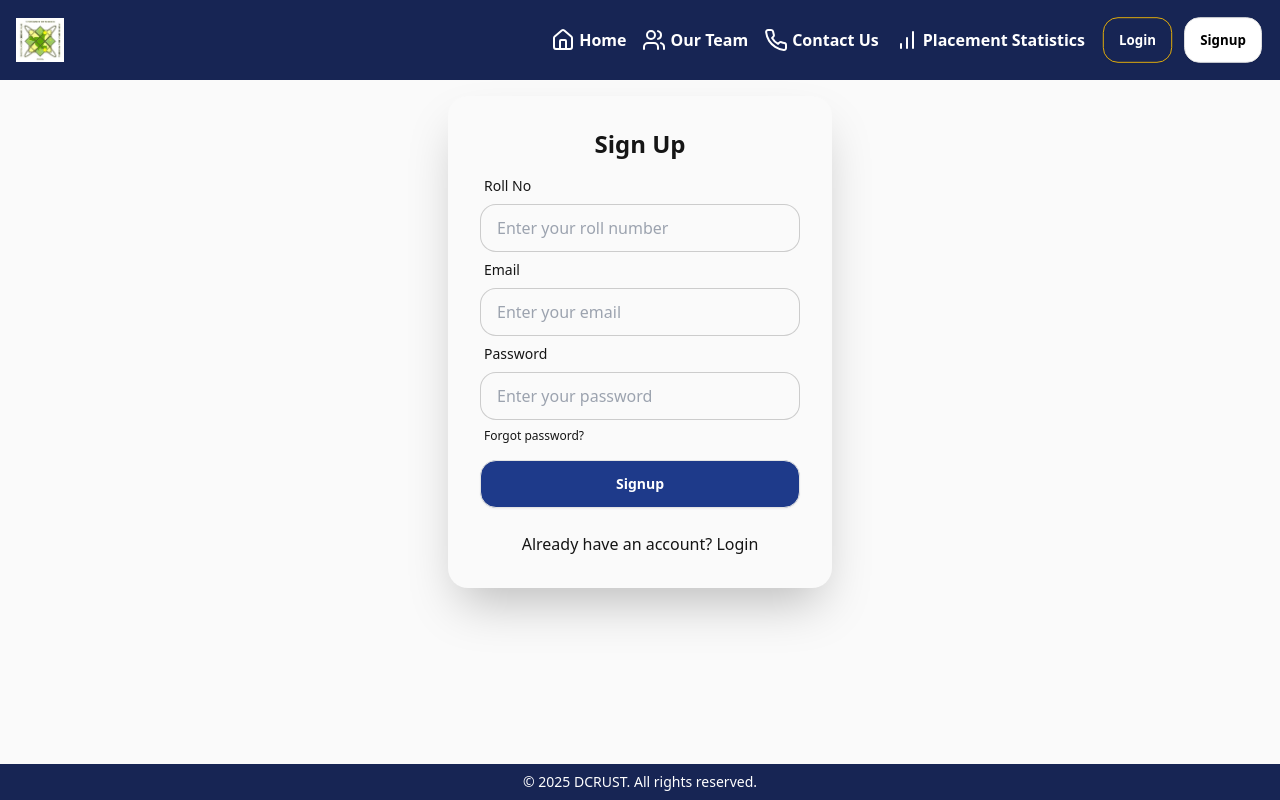
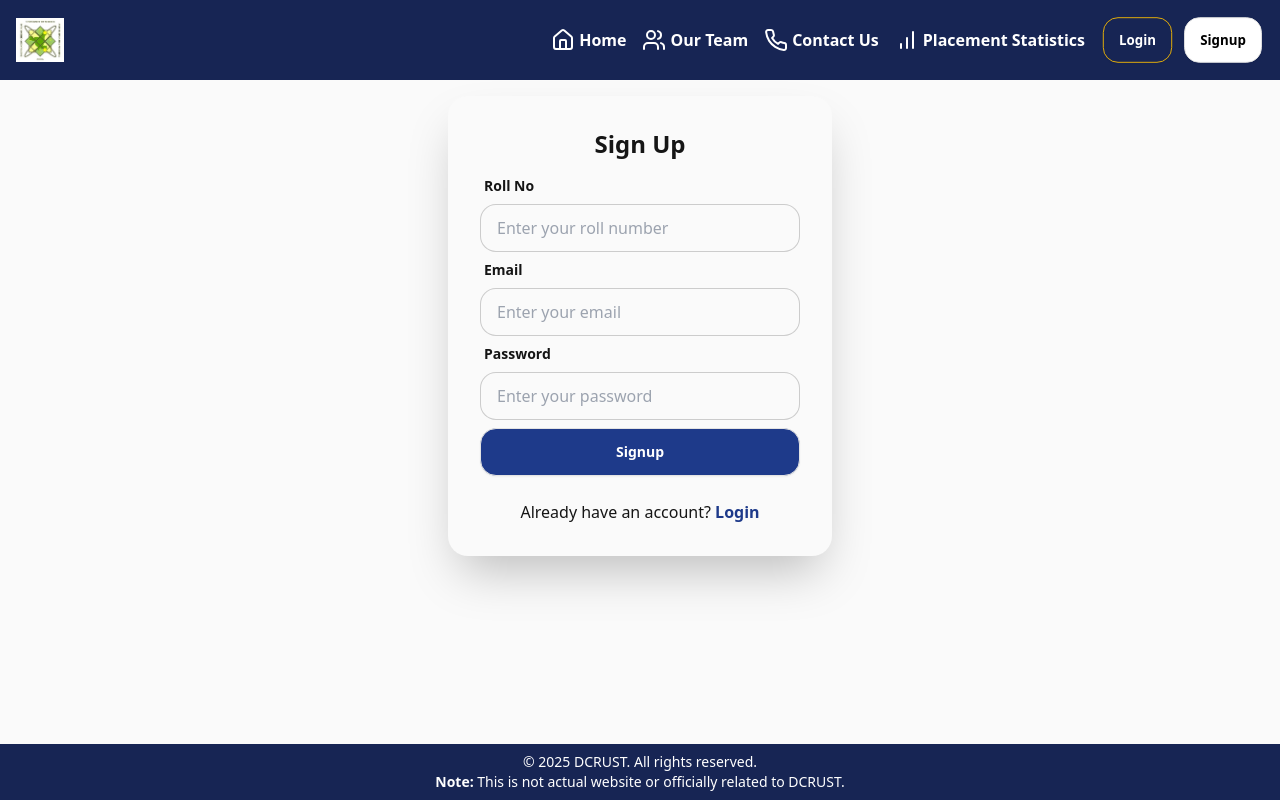
Before and after one commit to devil-1964/Project2024, a React (Vite) app in the folder client/: page /signup in a window 1280 px wide. Built offline with nearby package versions, Linux system fonts and the light colour scheme.

Commit message:
changes done

```diff
--- a/client/package.json
+++ b/client/package.json
@@ -12,6 +12,7 @@
   "dependencies": {
     "axios": "^1.7.8",
     "chart.js": "^4.4.7",
+    "daisyui": "^4.12.20",
     "jwt-decode": "^4.0.0",
     "lucide-react": "^0.454.0",
     "moment": "^2.30.1",
@@ -27,7 +28,6 @@
     "@types/react-dom": "^18.3.0",
     "@vitejs/plugin-react": "^4.3.1",
     "autoprefixer": "^10.4.20",
-    "daisyui": "^4.12.10",
     "eslint": "^9.9.0",
     "eslint-plugin-react": "^7.35.0",
     "eslint-plugin-react-hooks": "^5.1.0-rc.0",
--- a/client/src/layouts/RootLayout.jsx
+++ b/client/src/layouts/RootLayout.jsx
@@ -28,7 +28,7 @@ const RootLayout = () => {
                 } else {
                     // Token is valid
                     setIsRole(decodedToken.role)
-                    console.log(isRole)
+                    // console.log(isRole)
                     setIsAuthenticated(true);
                 }
             } catch (error) {
@@ -133,6 +133,7 @@ const RootLayout = () => {
             <footer className="bg-blue-950 text-white py-2 absolute bottom-0 w-full ">
                 <div className="max-w-7xl mx-auto text-center">
                     <p className="text-sm">© {new Date().getFullYear()} DCRUST. All rights reserved.</p>
+                    <p className="text-sm"><span className='font-semibold'>Note:</span> This is not actual website or officially related to DCRUST.</p>
                 </div>
             </footer>
         </div>
--- a/client/src/pages/JobList.jsx
+++ b/client/src/pages/JobList.jsx
@@ -189,8 +189,8 @@ const JobList = ({ userRole, isId }) => {
                             <span>{job.location}</span>
                         </div>
 
-                        {isAdmin ? (
-                            <div className="flex gap-4 mt-4">
+                        {isAdmin ? (<>
+                            <div className="flex  gap-4 mt-4">
                                 <button
                                     onClick={() => openDeleteModal(job._id)}
                                     className="flex items-center justify-center w-full bg-red-500 text-white px-4 py-2 rounded-lg hover:bg-red-600 transition duration-300 ease-in-out"
@@ -213,6 +213,7 @@ const JobList = ({ userRole, isId }) => {
                                     Export
                                 </button>
                             </div>
+                        </>
                         ) : (
                             (moment().isBefore(job.lastDateToApply) || moment().isSame(job.lastDateToApply)) && (
                                 <div className='flex gap-2'>
--- a/client/src/pages/LoginPage.jsx
+++ b/client/src/pages/LoginPage.jsx
@@ -52,7 +52,7 @@ const LoginPage = () => {
           <form onSubmit={handleSubmit}>
             <div className="form-control">
               <label className="label">
-                <span className="label-text">Email</span>
+                <span className="label-text font-semibold">Email</span>
               </label>
               <input
                 type="email"
@@ -66,7 +66,7 @@ const LoginPage = () => {
 
             <div className="form-control">
               <label className="label">
-                <span className="label-text">Password</span>
+                <span className="label-text font-semibold">Password</span>
               </label>
               <input
                 type="password"
@@ -76,11 +76,11 @@ const LoginPage = () => {
                 onChange={(e) => setPassword(e.target.value)}
                 required
               />
-              <label className="label">
+              {/* <label className="label">
                 <a href="#" className="label-text-alt link link-hover">
                   Forgot password?
                 </a>
-              </label>
+              </label> */}
             </div>
 
             <div className="form-control mt-6">
@@ -92,7 +92,7 @@ const LoginPage = () => {
 
           <p className="text-center mt-4">
             Don&apos;t have an account?{' '}
-            <Link to='/signup' className='link link-hover'>
+            <Link to='/signup' className='link link-hover font-semibold text-blue-900'>
               Signup
             </Link>
           </p>
--- a/client/src/pages/PlacementReport.jsx
+++ b/client/src/pages/PlacementReport.jsx
@@ -79,7 +79,7 @@ const PlacementReport = () => {
                 label: 'Average Package',
                 data: branches.map((branch) => branch.averagePackageLPA),
                 backgroundColor: [
-                    '#FF6384', '#36A2EB', '#FFCE56', '#4BC0C0', '#F7464A', '#8E44AD', '#2ECC71',
+                    '#FF6384', '#36A2EB', '#FFCE56', '#4BC0C0', '#F7464A', '#8E44AD', '#2ECC71','blue',
                 ],
                 hoverOffset: 4,
             },
@@ -97,7 +97,7 @@ const PlacementReport = () => {
                     ((overallStats.eligibleStudents - overallStats.totalPlacement) * 100) /
                         overallStats.eligibleStudents,
                 ],
-                backgroundColor: ['#8E44AD', '#2ECC71'],
+                backgroundColor: ['orange', 'blue'],
                 hoverOffset: 4,
             },
         ],
--- a/client/src/pages/SignupPage.jsx
+++ b/client/src/pages/SignupPage.jsx
@@ -42,7 +42,7 @@ const SignupPage = () => {
           <form onSubmit={handleSubmit}>
             <div className="form-control">
               <label className="label">
-                <span className="label-text">Roll No</span>
+                <span className="label-text font-semibold">Roll No</span>
               </label>
               <input
                 type="text"
@@ -55,7 +55,7 @@ const SignupPage = () => {
             </div>
             <div className="form-control">
               <label className="label">
-                <span className="label-text">Email</span>
+                <span className="label-text font-semibold">Email</span>
               </label>
               <input
                 type="email"
@@ -68,7 +68,7 @@ const SignupPage = () => {
             </div>
             <div className="form-control">
               <label className="label">
-                <span className="label-text">Password</span>
+                <span className="label-text font-semibold">Password</span>
               </label>
               <input
                 type="password"
@@ -78,21 +78,21 @@ const SignupPage = () => {
                 onChange={(e) => setPassword(e.target.value)}
                 required
               />
-              <label className="label">
+              {/* <label className="label">
                 <a href="#" className="label-text-alt link link-hover">
                   Forgot password?
                 </a>
-              </label>
+              </label> */}
             </div>
             <div className="form-control mt-2">
-              <button type="submit" className="btn bg-blue-900 text-white">
+              <button type="submit" className="btn bg-blue-900 text-white ">
                 Signup
               </button>
             </div>
           </form>
           <p className="text-center mt-4">
             Already have an account?{' '}
-            <Link to='/login' className='link link-hover'>
+            <Link to='/login' className='link link-hover font-semibold text-blue-900'>
               Login
             </Link>
           </p>
--- a/client/src/students/StudentDashboard.jsx
+++ b/client/src/students/StudentDashboard.jsx
@@ -256,7 +256,7 @@ const StudentDashboard = () => {
         <div className="grid grid-cols-1 md:grid-cols-3 gap-6">
           {/* Complaint and Support */}
           <div className="bg-white shadow-lg rounded-2xl p-6 border border-gray-100 hover:shadow-xl transition">
-            <h3 className="text-lg font-black text-gray-800 flex items-center mb-4">
+            <h3 className="text-lg font-black text-black-500 flex items-center mb-4">
               <MessageCircle className="mr-3 text-red-500" size={24} />
               Complaint & Support
             </h3>
```
Also changed, not shown: 1 other file (tests, documents, lock files or other folders). Lines whose indentation alone changed are shown as unchanged.
